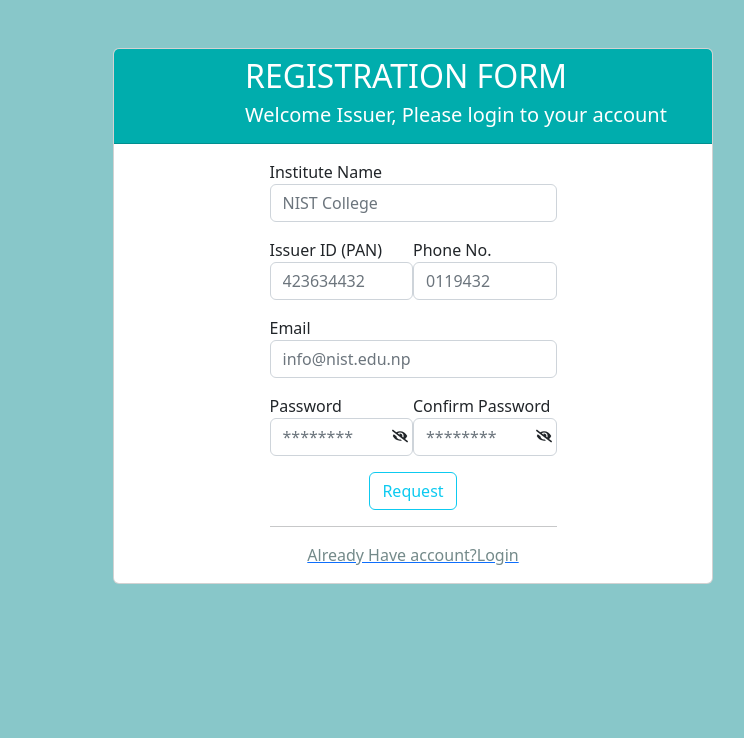
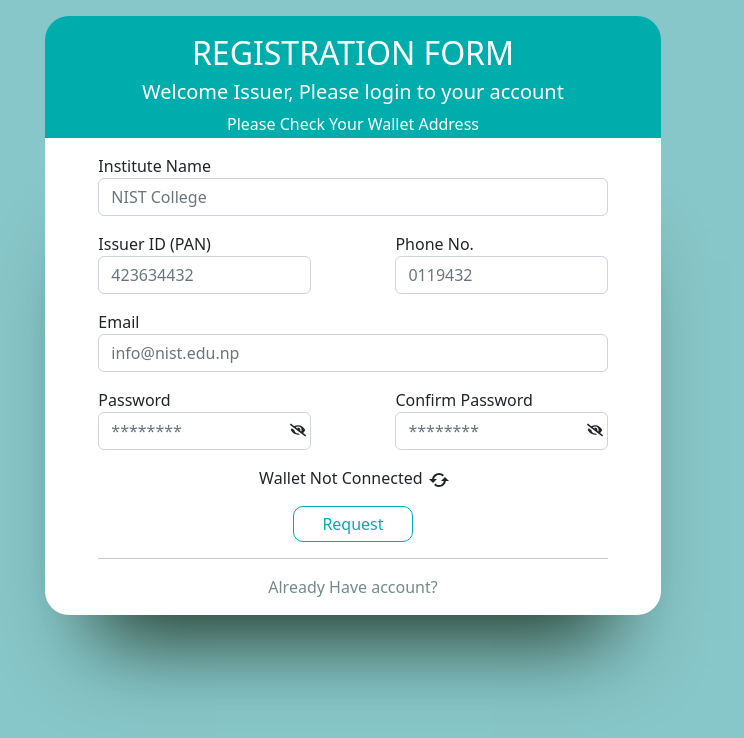
Before and after one commit to niischal/certy, a React (Create React App) app in the folder client/: page /signup in a window 1280 px wide. Shown: the top 738 px of the page, without its empty margins (287-1031 px from the left). Built offline with nearby package versions, Linux system fonts and the light colour scheme.

Commit message:
Isser wallet address on request page

```diff
--- a/client/src/App.css
+++ b/client/src/App.css
@@ -75,6 +75,15 @@ font-size: 6.5px;
 
 }
 
+.simple-link{
+  align-items: center;
+  color: gray;
+  text-decoration: none;
+}
+.simple-link:hover{
+  color: #00ADAD;
+  text-decoration:underline;
+}
 .active{
   color: #00ADAD;
   border-right: 4px solid white;
@@ -95,19 +104,31 @@ font-size: 6.5px;
   color: white;
 }
 #register1{
-  margin-left: 230px;
+  text-align: center;
 }
 #register2{
-  margin-left: 230px;
+  text-align: center;
   font-size: 20px;
 }
 #card{
-  margin-left: 400px;
+  align-self: center;
   width: 600px;
 }
-#card-header{
+.card-head{
+  margin-bottom: 0;
+  padding: 2px;
+  border-bottom: 0;
+  width: 100%;
   background:  #00ADAD;
   color: white;
+  border-radius: 24px 24px 0px 0px;
+}
+.r-card-body{
+  background:  white;
+  border-radius:  0px 0px 24px 24px;
+
+  box-shadow: 0px 72px 80px -48px #223A28;
+
 }
 .col{
   height: 59vh;
@@ -118,6 +139,22 @@ font-size: 6.5px;
   border-radius: 24px;
 
 }
+.home-card{
+  margin-top: 5rem;
+  position: relative;
+  box-shadow: 0px 72px 80px -48px #223A28;
+  border-radius: 24px;
+}
+.verify-box{
+  background: #00ADAD;
+  border-radius:  0px 24px   24px 0px ;
+}
+.i-login{
+  background: White;
+  border-radius: 24px 0px  0px 24px;
+}
+
+
 #login{
   background: White;
   box-shadow: 0px 72px 80px -48px #223A28;
@@ -144,19 +181,26 @@ form ul{
   list-style: none;
 
 }
-#lbutton{
+.lbutton{
   background:#00ADAD;
   border: none;
   color: white;
   width: 120px;
-
+  padding: 5px;
+  border-radius: 10px;
 }
-#rbutton{
+.rbutton{
   background: white;
   border: 1px solid #00ADAD;
   color: #00ADAD;
   width: 120px;
+  padding: 5px;
+  border-radius: 10px;
 
+}
+.rbutton:hover{
+color: white;
+background-color: #00ADAD;
 }
 #input-field1{
   width: 275px;
@@ -174,8 +218,11 @@ form ul{
 .rclass{
   margin-left: 35px;
 }
-#home{
-  margin-top: 135px;
+.refresh-icon{
+  scale: 1.5;
+}
+.refresh-icon:hover{
+  color: #00ADAD;
 }
 .password-toggle-icon {
   position: absolute;
--- a/client/src/components/Login.js
+++ b/client/src/components/Login.js
@@ -49,7 +49,7 @@ const Login = () => {
   };
 
   return (
-    <div className="col" id="login">
+    <div className="col i-login">
       <h2 id="p2">CERTY</h2>
       <p>Welcome Issuer, Please login to your account</p>
       <form>
@@ -85,24 +85,22 @@ const Login = () => {
             </span>
           </li>
         </ul>
-        <ul className="ulclass">
+        {/* <ul className="ulclass">
           <input type="checkbox" />
           <label>Remember me</label>
           <label className="fclass">
             <a href="http://localhost:3000/">Forgot password?</a>
           </label>
-        </ul>
+        </ul> */}
         <ul className="ulclass">
           <li>
             <Link id="loginlink">
-              <button id="lbutton" onClick={loginUser}>
+              <button className="lbutton" onClick={loginUser}>
                 Login
               </button>
             </Link>
             <Link to="/signup">
-              <button id="rbutton" className="rclass">
-                Request
-              </button>
+              <button className="rbutton rclass">Request</button>
             </Link>
             {status === STATUS.LOADING && <Loader />}
             {status === STATUS.SUCCESS && (
--- a/client/src/components/Verify.js
+++ b/client/src/components/Verify.js
@@ -1,37 +1,43 @@
-import React, { useState, useRef } from 'react';
+import React, { useState, useRef } from "react";
 
 const Verify = () => {
   const [file, setFile] = useState(null);
-  const handleDragOver = (event) =>{
+  const handleDragOver = (event) => {
     event.preventDefault();
-  }
-  const handleDrop = (event)=>{
+  };
+  const handleDrop = (event) => {
     event.preventDefault();
-    setFile(event.dataTransfer.files)
+    setFile(event.dataTransfer.files);
     console.log(file);
-
-  }
-  const inputRef =useRef();
+  };
+  const inputRef = useRef();
   return (
     <>
-    {!file &&
-
-      <div className="col" id="check" onDragOver={handleDragOver} onDrop={handleDrop} onDoubleClick={()=>inputRef.current.click() }>
-        <input type='file'onChange={(e)=>setFile(e.target.files)} hidden ref={inputRef}/>
+      {!file && (
+        <div
+          className="col verify-box"
+          onDragOver={handleDragOver}
+          onDrop={handleDrop}
+          onDoubleClick={() => inputRef.current.click()}
+        >
+          <input
+            type="file"
+            onChange={(e) => setFile(e.target.files)}
+            hidden
+            ref={inputRef}
+          />
           <h1 id="p1">Drag Certificate to Verify</h1>
           <h1>or</h1>
           <h1>Double click to select</h1>
-
         </div>
-    }
-    {file &&
-      <div className='col' id="check">
+      )}
+      {file && (
+        <div className="col verify-box">
           {file[0].name} ({file[0].size} bytes)
         </div>
-
-    }
+      )}
     </>
-  )
-}
+  );
+};
 
 export default Verify;
--- a/client/src/pages/AdminLogin.js
+++ b/client/src/pages/AdminLogin.js
@@ -46,11 +46,11 @@ function AdminLogin() {
   };
   return (
     <>
-      <div id="div" className="text-center">
+      <div id="div" className="container-fluid text-center ">
         <div className="row align-items-center justify-content-center">
           <div className="col-4 m-5 p-3" id="login">
             <h2 id="p2">CERTY</h2>
-            <p>Welcome Issuer, Please login to your account</p>
+            <p>Welcome Admin, Please login to your account</p>
             <form className="row justify-content-center">
               <div className="form-group my-3 text-start ">
                 <div className="ps-5 pe-5">
--- a/client/src/pages/Home.js
+++ b/client/src/pages/Home.js
@@ -1,19 +1,19 @@
-import React from 'react';
-import 'bootstrap/dist/css/bootstrap.css';
-import Login from '../components/Login';
-import Verify from '../components/Verify';
+import React from "react";
+import "bootstrap/dist/css/bootstrap.css";
+import Login from "../components/Login";
+import Verify from "../components/Verify";
 
 const Home = () => {
   return (
     <div id="div">
-      <div className="container" id="home">
-        <div className="row">
+      <div className="container home-card">
+        <div className="row ">
           <Login />
           <Verify />
         </div>
       </div>
     </div>
-  )
-}
+  );
+};
 
 export default Home;
--- a/client/src/pages/Signup.js
+++ b/client/src/pages/Signup.js
@@ -1,4 +1,4 @@
-import React, { useState } from "react";
+import React, { useState, useEffect } from "react";
 import { Link } from "react-router-dom";
 import axios from "axios";
 import Success from "../components/Success";
@@ -6,7 +6,7 @@ import Error from "../components/Error";
 import Loader from "../components/Loader";
 import { FaEye, FaEyeSlash } from "react-icons/fa";
 import Web3 from "web3";
-
+import { BiRefresh } from "react-icons/bi";
 const Signup = () => {
   const [showPassword, setShowPassword] = useState();
   const STATUS = Object.freeze({
@@ -24,6 +24,10 @@ const Signup = () => {
   const [status, setStatus] = useState(STATUS.IDLE);
   const [formStatus, setFormStatus] = useState(STATUS.IDLE);
   const [address, setAddress] = useState("");
+
+  useEffect(() => {
+    handleConnect();
+  }, []);
 
   const register = (e) => {
     e.preventDefault();
@@ -71,20 +75,26 @@ const Signup = () => {
     }
   };
   return (
-    <div id="div">
-      <div className="card my-5" id="card">
-        <div className="card-header" id="card-header">
+    <div id="div" className="container-fluid">
       <div className="row justify-content-center">
+        <div className="col-6 m-3">
+          <div className="card-head">
+            <div className="row justify-content-center mt-3">
               <h2 id="register1">REGISTRATION FORM</h2>
             </div>
 
             <div className="row justify-content-center">
-            <h3 id="register2">Welcome Issuer, Please login to your account</h3>
+              <h3 id="register2">
+                Welcome Issuer, Please login to your account
+              </h3>
+            </div>
+            <div className="row justify-content-center">
+              <>Please Check Your Wallet Address</>
             </div>
           </div>
-
+          <div className="r-card-body">
             <div className="row justify-content-center">
-          <form className="col-lg-6" onSubmit={register}>
+              <form className="col-10" onSubmit={register}>
                 <div className="form-group my-3">
                   <label>Institute Name</label>
                   <input
@@ -97,8 +107,8 @@ const Signup = () => {
                   />
                 </div>
 
-            <div className="form-group d-flex my-3">
-              <div className="col-6 pr-2">
+                <div className="form-group d-flex my-3 justify-content-between">
+                  <div className="col-5 ">
                     <label>Issuer ID (PAN)</label>
                     <input
                       className="form-control"
@@ -108,7 +118,7 @@ const Signup = () => {
                       onChange={(e) => setIssuerId(e.target.value)}
                     />
                   </div>
-              <div className="col-6 pl-2">
+                  <div className="col-5 ">
                     <label>Phone No.</label>
                     <input
                       type="tel"
@@ -132,9 +142,9 @@ const Signup = () => {
                     onChange={(e) => setEmail(e.target.value)}
                   />
                 </div>
-            <div className="form-group d-flex my-3">
+                <div className="form-group d-flex my-3 justify-content-between">
                   <div
-                className="col-6 pr-2"
+                    className="col-5"
                     style={{ position: "relative", display: "inline-block" }}
                   >
                     <label>Password</label>
@@ -154,7 +164,7 @@ const Signup = () => {
                     </span>
                   </div>
                   <div
-                className="col-6 pl-2"
+                    className="col-5"
                     style={{ position: "relative", display: "inline-block" }}
                   >
                     <label>Confirm Password</label>
@@ -174,8 +184,29 @@ const Signup = () => {
                     </span>
                   </div>
                 </div>
+                <div className="d-flex">
+                  <div className="col-12 text-center">
+                    {address === "" ? (
+                      <div>
+                        Wallet Not Connected &nbsp;
+                        <BiRefresh
+                          className="refresh-icon"
+                          onClick={handleConnect}
+                        />
+                      </div>
+                    ) : (
+                      <div>
+                        Wallet Address: <b>{address}</b> &nbsp;
+                        <BiRefresh
+                          className="refresh-icon"
+                          onClick={handleConnect}
+                        />
+                      </div>
+                    )}
+                  </div>
+                </div>
                 <div className="text-center my-3">
-              <button type="submit" className="btn btn-outline-info">
+                  <button type="submit" className="rbutton">
                     Request
                   </button>
                 </div>
@@ -186,14 +217,18 @@ const Signup = () => {
                 {status === STATUS.SUCCESS && (
                   <Success success="Registration Details Submitted Succesfully" />
                 )}
-            {status === STATUS.ERROR && <Error error="Somthing went wrong" />}
+                {status === STATUS.ERROR && (
+                  <Error error="Somthing went wrong" />
+                )}
                 <hr />
-            <div className="text-center my-3">
-              <Link to="/">
-                <p>Already Have account?Login</p>
+                <div className="text-center">
+                  <Link to="/" className="simple-link">
+                    <p>Already Have account?</p>
                   </Link>
                 </div>
               </form>
+            </div>
+          </div>
         </div>
       </div>
     </div>
```
Lines whose indentation alone changed are shown as unchanged.
